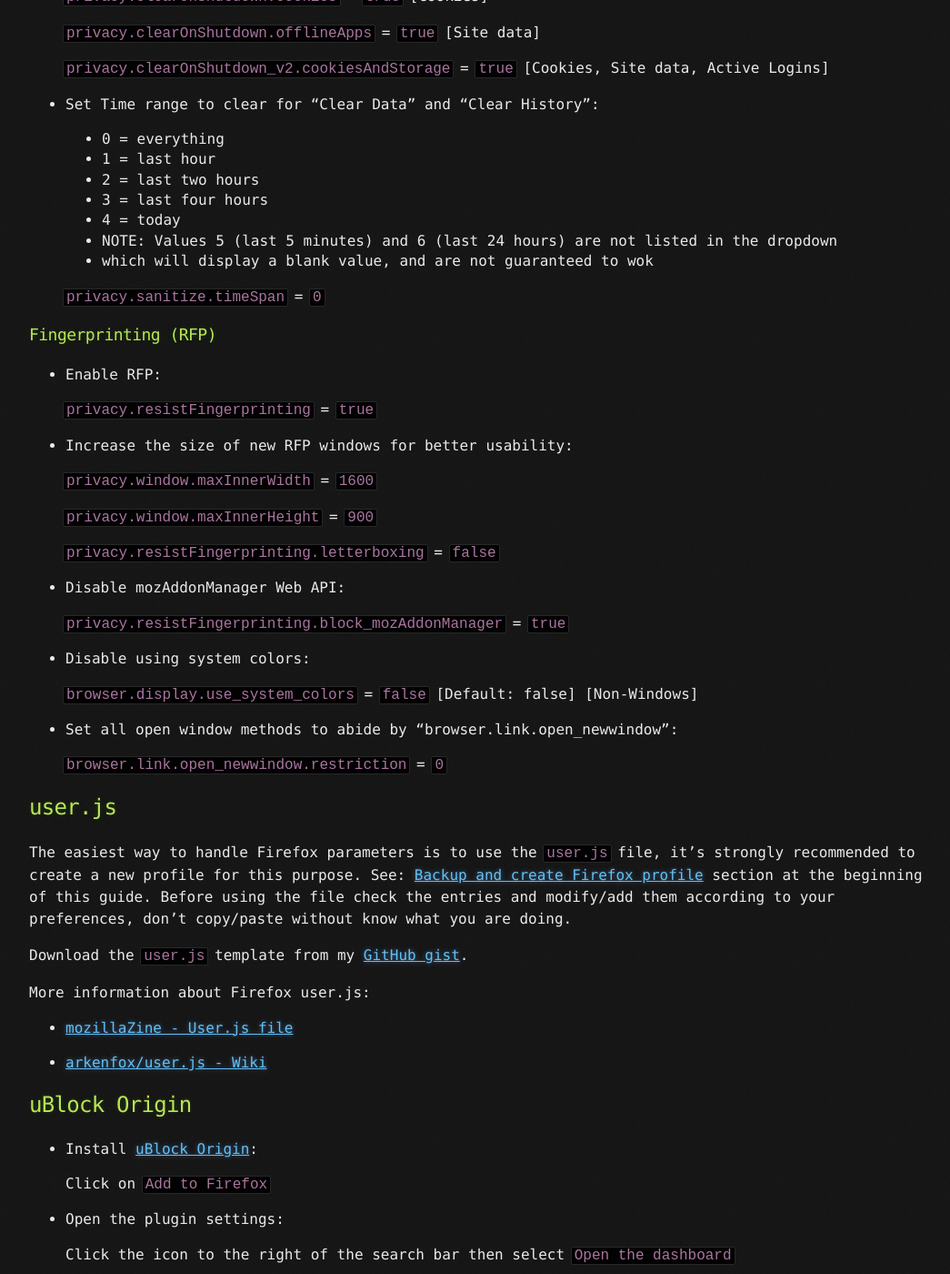
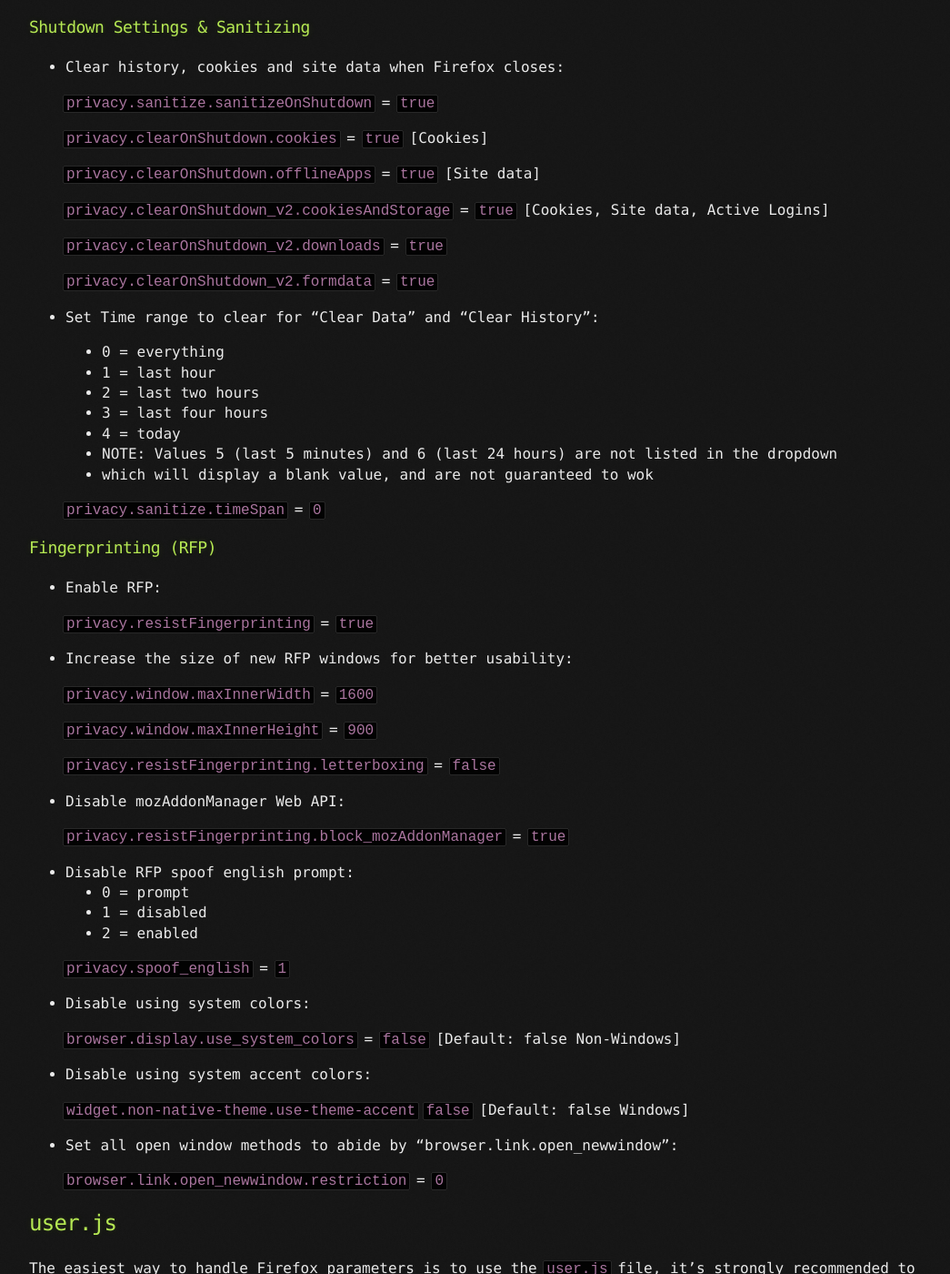
Before and after one commit to brainfucksec/brainfucksec.github.io, a Jekyll site: the page built from _posts/2025-06-08-firefox-hardening-guide-2025.md, in a window 1280 px wide and 1400 px high, scrolled down 11800 px. Shown: the whole window at 91% size, without its empty margins (108-1153 px from the left). Built offline with Jekyll 4.4.1, drawn with Linux system fonts in a browser that asks for light colours; some of the changed text lies outside the part shown.

Commit message:
Update Firefox Hardening Guide 2025
- Change filename (and date) of the webpage
- Fix Firefox parameters (also in user.js gist)

```diff
--- a/_posts/2025-05-30-firefox-hardening-guide-2025.md
+++ b/_posts/2025-06-08-firefox-hardening-guide-2025.md
@@ -79,13 +79,13 @@
 
 There are some keywords used for the configuration parameters, you can see this keywords also in the comments of the `user.js` file, and are as follows:
 
-* `[Windows], [Linux] [macOS]`  - The option is valid only for the indicated operating system.
+* `[Windows], [Linux], [macOS]` - The option is valid only for the indicated operating system.
 * `[Non-Windows]`               - The option is valid for all operating systems other than Windows.
 * `[HIDDEN PREF]`               - Option that must be enabled first, in order to change its default value or to be used.
 
 By the way these are the keywords used in the [arkenfox's user.js](https://github.com/arkenfox/user.js).
 
-**NOTE**: _Settings with default value "false" (`[Default: false]`) are not present (with some exceptions for clarity)._
+**NOTE**: _Settings with default values, like "default false" (`[Default: false]`) are not present (with some exceptions for clarity)._
 
 ### Index of Sections:
 
@@ -426,6 +426,10 @@
 
     `browser.shell.shortcutFavicons` = `false`
 
+* Disable page thumbnail collection:
+
+    `browser.pagethumbnails.capturing_disabled` = `true` [HIDDEN PREF]
+
 * Delete temporary files opened from non-Private Browsing windows with external apps:
 
     `browser.download.start_downloads_in_tmp_dir` = `true`
@@ -508,6 +512,11 @@
 
     `browser.download.manager.addToRecentDocs` = `false`
 
+* Enable user interaction for security by always asking how to handle new mimetypes:
+
+    `browser.download.always_ask_before_handling_new_types` = `true`
+
+
 ### Cookies
 
 * Enable ETP (Enhanced Tracking Protection), ETP strict mode enables Total Cookie Protection (TCP):
@@ -559,6 +568,10 @@
 
     `privacy.clearOnShutdown_v2.cookiesAndStorage` = `true` [Cookies, Site data, Active Logins]
 
+    `privacy.clearOnShutdown_v2.downloads` = `true`
+
+    `privacy.clearOnShutdown_v2.formdata` = `true`
+
 * Set Time range to clear for "Clear Data" and "Clear History":
     * 0 = everything
     * 1 = last hour
@@ -588,9 +601,20 @@
 
     `privacy.resistFingerprinting.block_mozAddonManager` = `true`
 
+* Disable RFP spoof english prompt:
+    * 0 = prompt
+    * 1 = disabled
+    * 2 = enabled
+
+    `privacy.spoof_english` = `1`
+
 * Disable using system colors:
 
-    `browser.display.use_system_colors` = `false` [Default: false] [Non-Windows]
+    `browser.display.use_system_colors` = `false` [Default: false Non-Windows]
+
+* Disable using system accent colors:
+
+    `widget.non-native-theme.use-theme-accent` `false` [Default: false Windows]
 
 * Set all open window methods to abide by "browser.link.open_newwindow":
 
```
Also changed, not shown: other parts of _posts/2025-06-08-firefox-hardening-guide-2025.md (+1 -1 lines).
